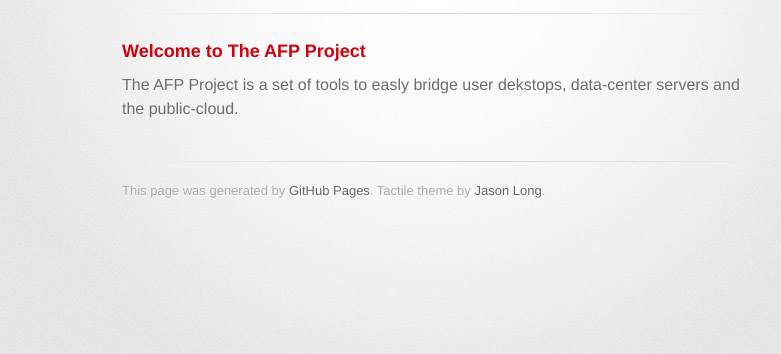
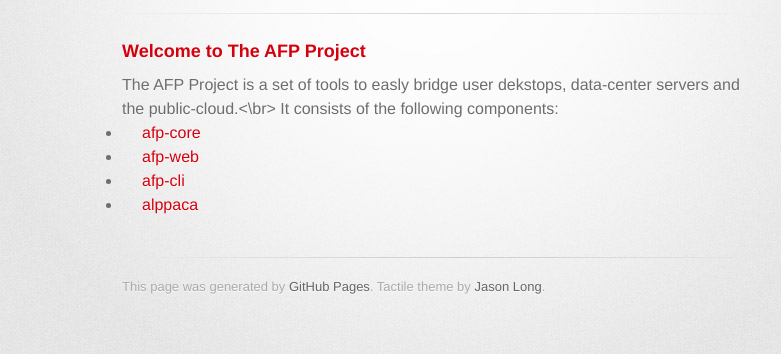
Before and after one commit to ImmobilienScout24/afp, a plain HTML site: page index.html in a window 1280 px wide. Shown: the part 160-514 px from the top of the page, without its empty margins (208-989 px from the left). Drawn offline with Linux system fonts and the light colour scheme; a web font is replaced by a local one.

Commit message:
adding the links to the subprojects

```diff
--- a/index.html
+++ b/index.html
@@ -29,7 +29,16 @@
 <a id="welcome-to-the-afp-project" class="anchor" href="#welcome-to-the-afp-project" aria-hidden="true"><span class="octicon octicon-link"></span></a>Welcome to The AFP Project</h3>
 
         The AFP Project is a set of tools to easly bridge user dekstops,
-        data-center servers and the public-cloud.
+        data-center servers and the public-cloud.<\br>
+
+        It consists of the following components:
+
+        <ul>
+            <li> <a href=https://github.com/ImmobilienScout24/afp-core>afp-core</a>
+            <li> <a href=https://github.com/ImmobilienScout24/afp-web>afp-web</a>
+            <li> <a href=https://github.com/ImmobilienScout24/afp-cli>afp-cli</a>
+            <li> <a href=https://github.com/ImmobilienScout24/alppaca>alppaca</a>
+        </ul>
 
         </section>
 
```
